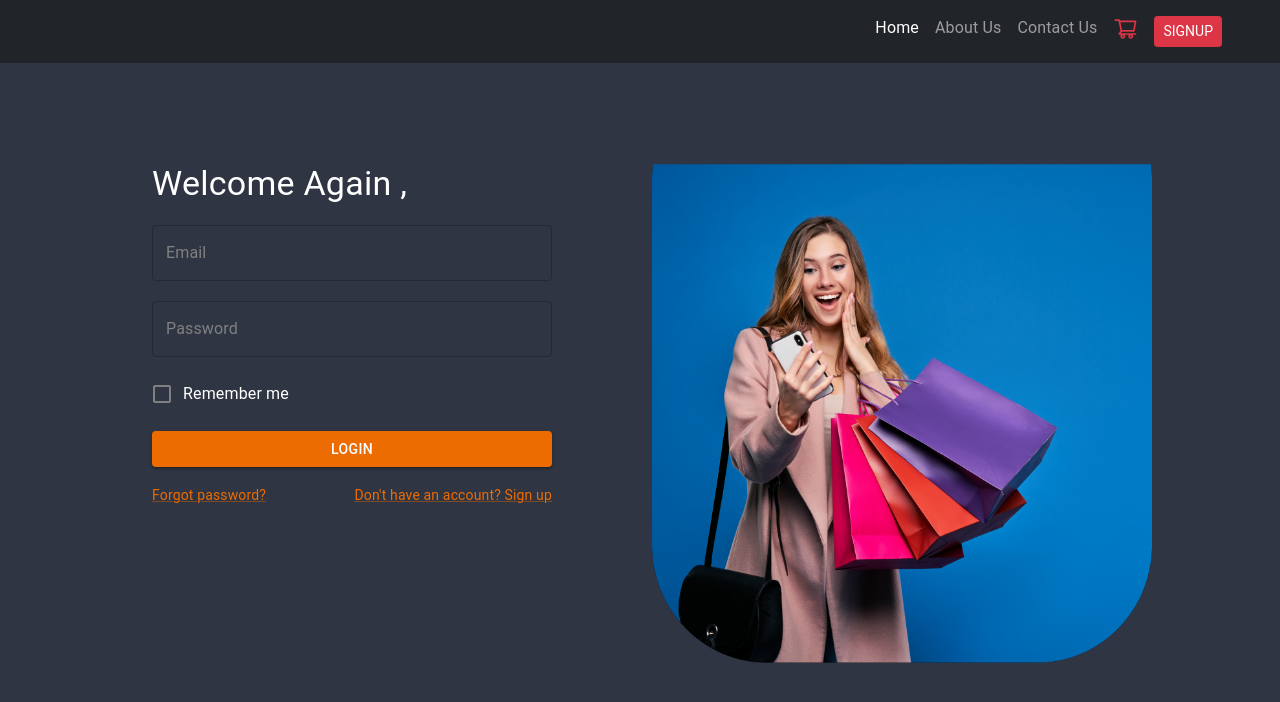
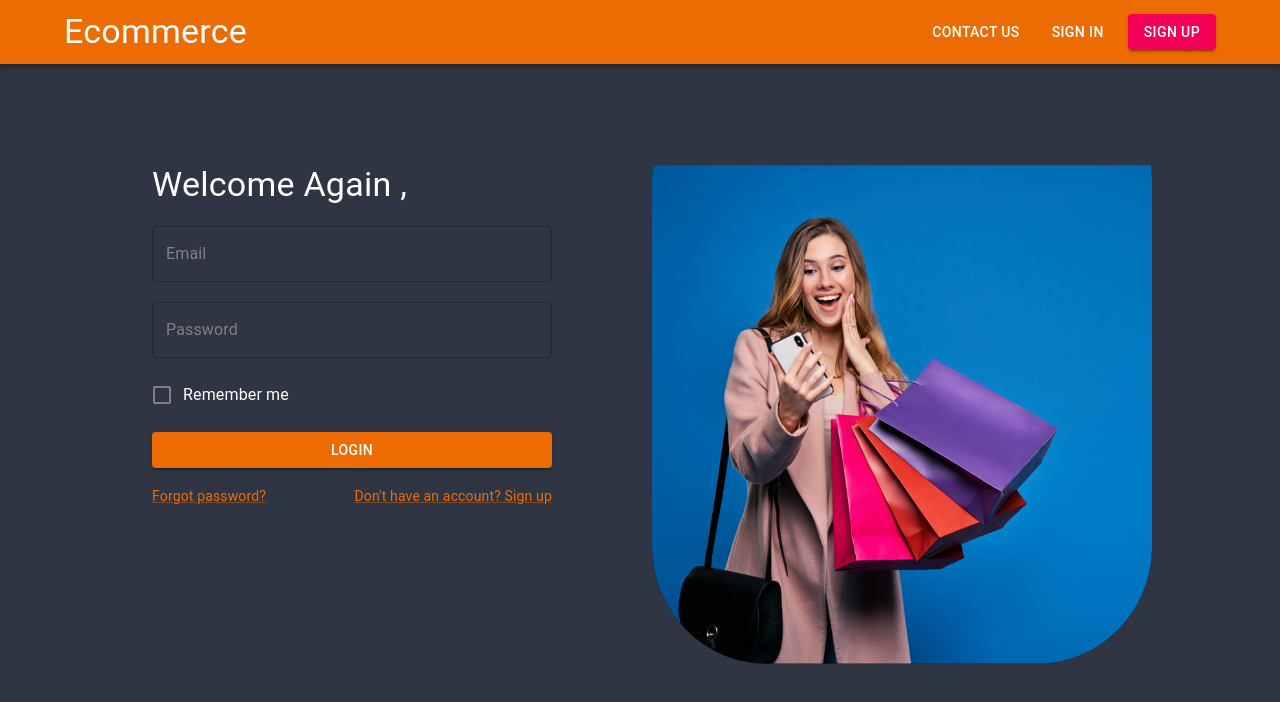
Before and after one commit to Emart-Ecommerce-Sem4/E-Mart-Frontend, a React (Create React App) app: page /signin in a window 1280 px wide. Shown: the top 702 px of the page. Built offline with nearby package versions, Linux system fonts and the light colour scheme.

Commit message:
Home navigation bar modified

```diff
--- a/src/components/HomeNavBar/index.jsx
+++ b/src/components/HomeNavBar/index.jsx
@@ -132,7 +132,7 @@ export default function PrimarySearchAppBar() {
   return (
     <Box sx={{ flexGrow: 1 }}>
       <AppBar position="static">
-        <Toolbar>
+        <Toolbar sx={{ width: '100%', maxWidth: 1200, mx: 'auto' }}>
           <Typography
             variant="h4"
             sx={{ cursor: 'pointer' }}
--- a/src/components/SignNavBar/index.jsx
+++ b/src/components/SignNavBar/index.jsx
@@ -1,42 +1,45 @@
-import React from 'react';
-import { AiOutlineShoppingCart } from 'react-icons/ai';
+import * as React from 'react';
+import { useNavigate } from 'react-router-dom';
+import AppBar from '@mui/material/AppBar';
+import Box from '@mui/material/Box';
+import Toolbar from '@mui/material/Toolbar';
+import Typography from '@mui/material/Typography';
+
+import { Button, Stack } from '@mui/material';
 
 export default function SignNavBar() {
+  const navigate = useNavigate();
+
   return (
-    <nav class="navbar navbar-expand-lg navbar-dark bg-dark">
-      <div class="container-fluid" style={{ paddingRight: 50 }}>
-        <div class="collapse navbar-collapse" id="navbarSupportedContent">
-          <ul class="navbar-nav ms-auto mb-2 mb-lg-0">
-            <li class="nav-item">
-              <a class="nav-link active" aria-current="page" href="/">
-                Home
-              </a>
-            </li>
-            <li class="nav-item">
-              <a class="nav-link" href="/aboutus">
-                About Us
-              </a>
-            </li>
-            <li class="nav-item">
-              <a class="nav-link" href="/contactus">
-                Contact Us
-              </a>
-            </li>
-            <li class="nav-item">
-              <a class="nav-link" href="/cart">
-                <AiOutlineShoppingCart color="#dc3545" size={25} />
-              </a>
-            </li>
-            <li class="nav-item">
-              <a class="nav-link" href="/signup">
-                <button type="button" class="btn btn-danger btn-sm">
-                  SIGNUP
-                </button>
-              </a>
-            </li>
-          </ul>
-        </div>
-      </div>
-    </nav>
+    <Box sx={{ flexGrow: 1 }}>
+      <AppBar position="static">
+        <Toolbar sx={{ width: '100%', maxWidth: 1200, mx: 'auto' }}>
+          <Typography
+            variant="h4"
+            sx={{ cursor: 'pointer' }}
+            onClick={() => navigate('/')}
+          >
+            Ecommerce
+          </Typography>
+          <Box sx={{ flexGrow: 1 }} />
+          <Stack spacing={2} direction="row">
+            <Button color="inherit" onClick={() => navigate('/contact-us')}>
+              Contact Us
+            </Button>
+            <Button color="inherit" onClick={() => navigate('/signin')}>
+              Sign in
+            </Button>
+            <Button
+              color="secondary"
+              variant="contained"
+              onClick={() => navigate('/signup')}
+            >
+              Sign up
+            </Button>
+          </Stack>
+          {/* <Box sx={{ display: { xs: 'none', md: 'flex' } }}></Box> */}
+        </Toolbar>
+      </AppBar>
+    </Box>
   );
 }
```
